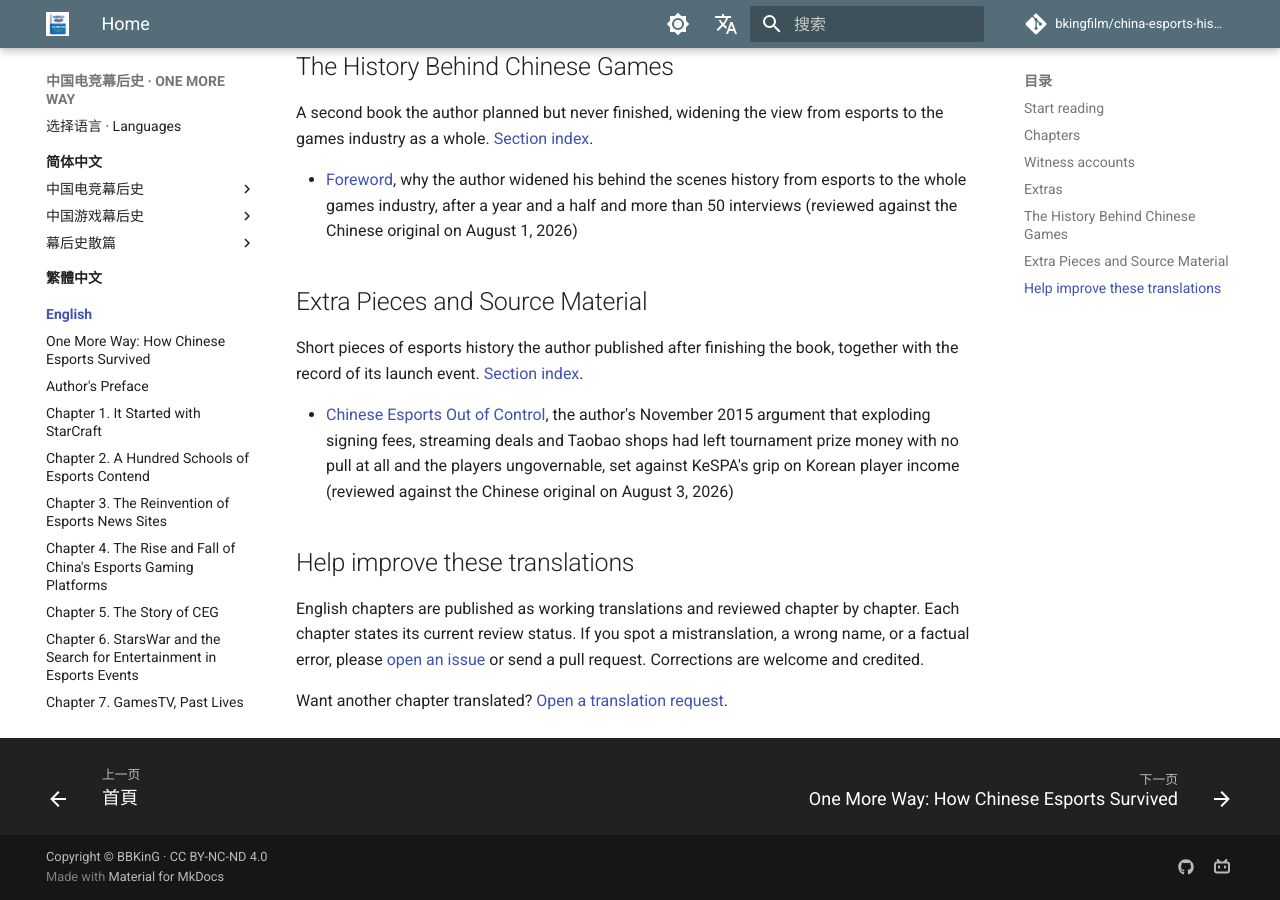
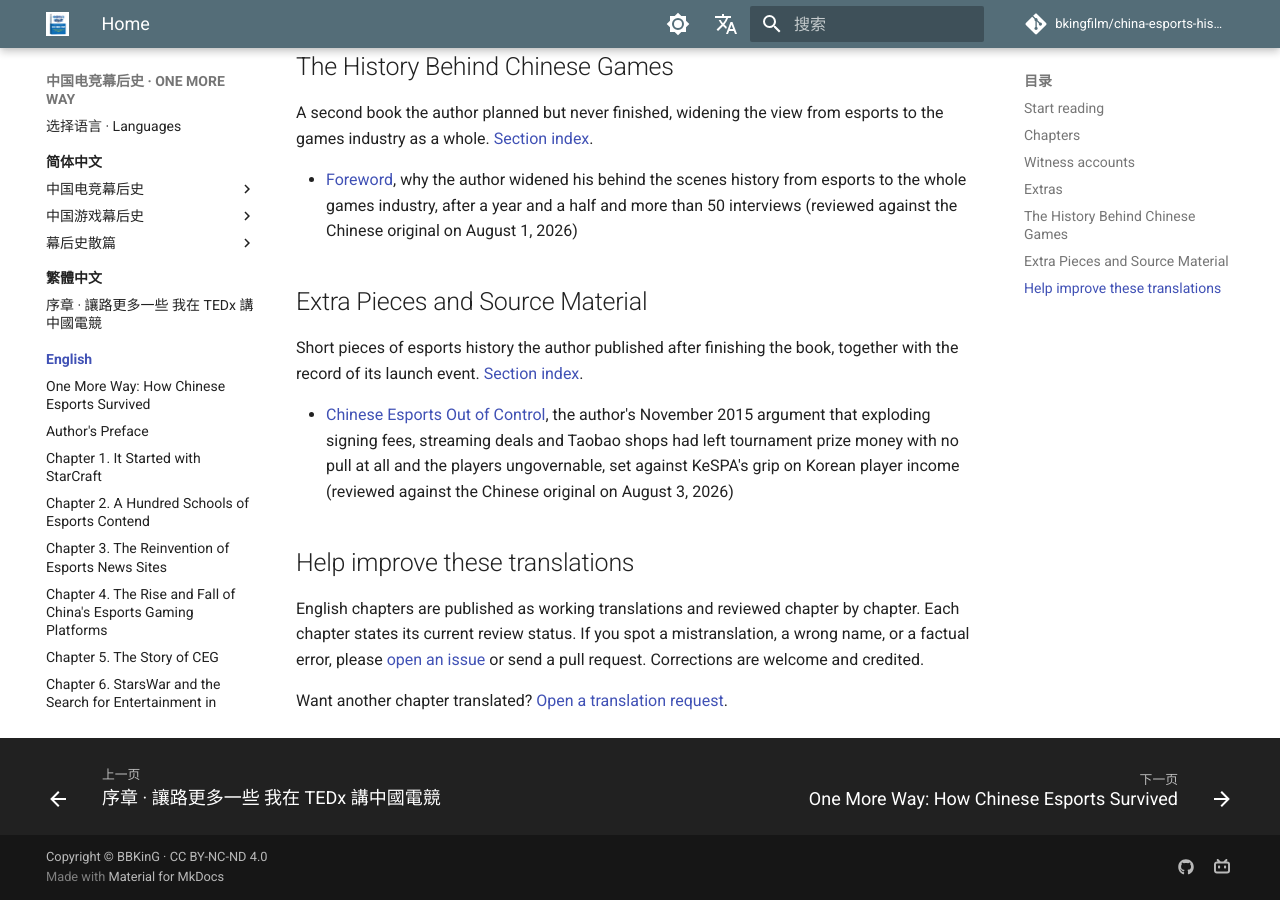
Before and after one commit to bkingfilm/china-esports-history, an MkDocs documentation site: the page built from docs/en/index.md, in a window 1280 px wide and 900 px high, scrolled down 6626 px. Built offline with MkDocs 1.6.1 and Material for MkDocs 9.7.7, drawn with Linux system fonts in a browser that asks for light colours; comment, search, counter and statistics services are not loaded; part of the change alters nothing that is shown.

Commit message:
繁體中文版新增序章 TEDx 演講
譯自 docs/zh/chapters/序章-TEDx演讲-让路更多一些.md，繁體中文版的第一篇章節譯稿。
人名、機構名、賽事名與大陸特有事物保留原稱只轉字形，一般詞彙按台灣習慣在地化
（網路、影片、管道、滑鼠、次文化），網咖首次出現註明與大陸網吧並非同一種場所。
自檢：opencc s2tw 全等比對通過（差異僅出現在指向簡體原文的檔頭連結），
彎引號與破折號零殘留，圖片路徑存在，mkdocs build --strict 通過。

同時更新 docs/zh-tw/index.md 章節清單與 mkdocs.yml 的繁體中文 nav。

Co-Authored-By: Claude Opus 5 (1M context) <noreply@anthropic.com>

```diff
--- a/docs/zh-tw/index.md
+++ b/docs/zh-tw/index.md
@@ -17,3 +17,5 @@
 ## 章節
 
 （本區正在逐章增補，每一章都是等待校對的工作稿。）
+
+- [序章 讓路更多一些 我在 TEDx 講中國電競](one-more-way-tedx-2015.md)，作者 2015 年在 TEDxSuzhou 的演講。中國電競一度想照搬韓國那套電視加協會的模式，2004 年廣電總局一紙禁令把路堵死，之後靠 P2P 直播、富二代掏錢、優酷與淘寶，一路重新找活法的十七年（等待校對的工作稿）
--- /dev/null
+++ b/docs/zh-tw/one-more-way-tedx-2015.md
@@ -0,0 +1,107 @@
+# 序章 讓路更多一些 我在 TEDx 講中國電競
+
+> 《ONE MORE WAY：中國電競幕後史》其中一章。作者 BBKinG（劉洋）2015 年在 TEDxSuzhou 的演講。譯自簡體中文原文：[让路更多一些 我在TEDx 讲中国电竞](../zh/chapters/序章-TEDx演讲-让路更多一些.md)
+>
+> 首次發表於作者的知乎專欄，2015 年 5 月 16 日：https://zhuanlan.zhihu.com/p/19975183 完整演講影片在 Bilibili：[TEDx演講 中國電子競技 讓路更多一些](https://www.bilibili.com/video/BV1ts411U7tz/)
+>
+> 這是等待校對的工作稿。若您發現誤譯、用詞不合臺灣習慣或史實錯誤，歡迎[開一個 issue](https://github.com/bkingfilm/china-esports-history/issues/new) 或送出 pull request。
+
+![2015 年 BBKinG 在 TEDxSuzhou 演講](../assets/images/0e9d3c3ec1.jpg)
+
+經常有人問我，電子競技到底是什麼？
+
+其實很簡單，我認為，電子競技就是把「人與人鬥，其樂無窮」的這個過程電子化了。只是必須以公平、公正和契約精神為前提。
+
+所以，與一些人看法不同的是，我認為，任何遊戲都可以做出電子競技模式，任何人都可以成為電子競技選手，我們周圍，很多年齡大的人在網路上玩鬥地主打橋牌，小孩子坐在一起用 iPad 玩憤怒的小鳥（臺譯《憤怒鳥》）比誰分高，女孩子玩體感遊戲兩個人飆舞，年輕人組隊玩的 DOTA、英雄聯盟，以及未來會越來越完善的 3D 虛擬技術遊戲，這些項目只要在公平、公正和契約精神的前提下發展，就會衍生出比賽、明星、俱樂部、媒體、直播平臺等等複雜的電競體系。
+
+這就是我理解的電子競技，說起來好像不到一分鐘就結束了，但是這背後是全世界無數電競人十多年的艱難探索和嘗試。
+
+1999 年，韓國人建立了世界上第一個專業遊戲電視臺 OngameNet，就是現在依然很有名的 OGN，同年他們成立了韓國電子競技協會 Kespa，也就是說，韓國人在 1999 年就建立了這樣一個電子競技模式。
+
+**電視臺 + 電子競技 + Kespa**
+
+這是個很厲害的模式，如果我們仔細分析這個模式，電視臺天生擁有推廣管道和商業變現能力，電子競技賽事做產品，Kespa 強化了行業規則，讓每個鏈條都可以環環相扣，穩定發展。
+
+而且韓國的遊戲電視頻道的覆蓋率非常高，2006 年，OGN 在韓國接入了 1300 多萬戶家庭，而這一年韓國的總人口才 4700 多萬，再加上韓國政府的支持，他們的電競賽事贊助商都是大韓航空、三星、現代這樣的大國企，一方面是廣泛的群眾基礎，再加上完整的商業模式，這讓韓國電子競技從一開始就進入了一個良性循環的狀態。
+
+同時期的中國電子競技，在 2004 年之前發展得非常快，大家透過 WCG、CPL 和 ESWC 等國際賽事，開始見識到韓國電子競技商業化運作的成功，他們的模式也被我們認為是當時最好的模式。
+
+所以當 2003 年 11 月 18 日，中國電子競技被國家體育局設立為中國第 99 個體育項目時，我們非常開心，一方面因為我們終於可以名正言順地把韓國電子競技的模式在中國搞起來了，另一方面中國很多衛視都已經開設了遊戲節目，比如，旅遊衛視的《遊戲東西》，上海電視臺的《遊點瘋狂》，西安電視臺的《遊戲俱樂部》，CCTV5 的《電子競技世界》，而且這些節目的收視率都名列前茅，可以說，中國電子競技在那一刻有著無與倫比的資源和市場前景。
+
+而這一切，都停止在 2004 年 4 月 12 日，那一天廣電總局發布了《關於禁止播出電腦網絡遊戲類節目的通知》，剛才說的那些節目，全部被停掉了，這意味著從那一刻起，韓國電子競技的那條路，在中國徹底堵死了。
+
+所幸的是，中國電子競技愛好者和電競人都沒有放棄，我們找到了一條新的路，也是我們當時唯一的一條路。
+
+**網際網路 + 電子競技**
+
+可是，怎麼走呢？我們當時並不是太清楚，但是天無絕人之路，一個新的網際網路技術出現了。
+
+它叫 P2P 串流媒體直播技術，這個技術簡單地說就是，讓網路上的影片看的人越多速度越快，2004 年，國內也出現了以此技術為核心的 PPLIVE 和 PPS 這樣的直播平臺，讓中國電子競技也找到了新的模式。
+
+**P2P 直播平臺 + 電子競技賽事 + 贊助商**
+
+也正是這個模式，讓中國電競愛好者，從 2005 年開始，只需要坐在家裡或者網咖（大陸稱網吧，與臺灣的網咖並非同一種場所）裡就可以看到中國乃至世界級的電競比賽，特別是 2005 年和 2006 年的 WCG 世界總決賽，WE 俱樂部的 SKY 李曉峰獲得 WCG 兩連冠時，身披國旗站上領獎臺那一刻，全世界的電競愛好者都同步看到了，也就是在這之後，我們出去跟廠商談合作的時候，終於不用先花一個小時解釋什麼是電子競技了。
+
+可是，客觀地說，這種模式受時代的限制太大了，即使到現在，經過了這麼多年的網際網路的用戶培養，如今在網路上看影片直播的觀眾數量跟傳統媒體相比，依然差距巨大，這就更別說 10 年前了。
+
+所以，這個模式讓電子競技在很長的一段時間裡，只能飢一頓飽一頓地活著，根本談不上發展。
+
+而這個時期電子競技活得最滋潤的模式是什麼？大家猜一下？
+
+**富二代模式**
+
+大家別笑，如果不是這些對電子競技非常熱愛的富二代，中國電子競技可能走不過那個最困難的時期。
+
+可是，這個模式又有一個很大問題，它不穩定，這個錢說斷就斷了。
+
+於是，當 2008 年世界金融危機來臨的時候，沒有贊助商，推廣管道太窄，變現模式基本沒有的電子競技又一次跌回了黑暗中，很多電競組織被打散，很多電競人被迫去了其它行業。
+
+在 2008 年到 2010 年的這 3 年裡，中國電競人吃了很多苦頭，但是現在回頭看，這是很值得的，正因為那 3 年的全行業蕭條，讓電競人和電競愛好者都深深地意識到了一個問題，這個行業光靠理想是發展不下去的，我們必須要有自己的產品、自己的推廣管道、自己的變現模式，才能活下去，就像郭德綱說的，我們必須要活得很好，才談得上發展，才談得上壯大。
+
+所以到 2010 年金融危機過去之後，我個人認為此時的中國電子競技才算開始成熟了。
+
+而在這一年也發生了幾個非常重要的事情，2010 年 12 月 8 日，優酷上市了，上市之前，就開始大力推遊戲頻道，特別是電子競技，很多 DOTA 的退役選手和解說，開始在優酷上開自己的頻道。
+
+也是這一年，團購網站的概念興起了，網頁遊戲聯合營運的模式出現了，以及最重要的一點，90 後 20 歲了。
+
+簡單地說，這一年電子競技不但突然有了新的推廣管道，還增加很多變現手段。
+
+2011 年有個遊戲服裝品牌，他的創建人也是電競愛好者，他有很多做服裝的資源，他把電競和自己的資源整合在一起，做出了印遊戲圖案的服裝，然後他找到一個知名解說幫他做推廣，沒想到這個解說開了個淘寶店，第一個月就做到 30 萬的月銷售額了，之後每個月都在翻。
+
+大家突然發現，原來電子競技還能這樣玩呀，於是很多電競明星和解說紛紛開起了自己的淘寶店，賣東西，最開始是賣跟電競比較相關的滑鼠鍵盤這種周邊，後來產品種類也越來越多，現在不但有服裝、周邊、零食，還有箱包、生活用品、旅遊產品，甚至成人用品等等。其中就有大家經常聽到的肉鬆餅模式，很多人嘲笑肉鬆餅模式，可是我認為肉鬆餅模式的成功意味著中國電子競技的新模式也就此誕生。
+
+**優酷 + 淘寶 + 電子競技**
+
+我個人認為，這個模式的出現具有劃時代的意義，我把這個模式稱為自我關注度變現。這意味著中國電子競技，從此有自己的推廣管道，有了自己的產品、自己的變現方式，從這一刻起，即使沒有贊助商，沒有富二代，電子競技也可以活下去了。
+
+可是在這個時候，另一個存在多年的矛盾終於被激化了。
+
+我把它叫中國電子競技的泡沫戰爭。
+
+這種泡沫戰爭在中國電子競技發展的這 17 年裡，打了好幾次，其中最大的一場發生在 2010 年 DOTA 的時代，由於電競行業展現出的影響力越來越大，所以吸引了很多資本的瘋狂湧入。
+
+他們進來之後做的第一件事情，就是搶這個行業的核心資源，電競選手，當時的挖人大戰已經打瘋了，他們是無視合約違約金的，比如，你俱樂部跟選手簽的合約裡寫違約金是 50 萬，100 萬，他們是直接把這個錢扔在你臉上，然後說，這個人我要定了，就把人挖走了。
+
+當這個泡沫戰爭打到最後時，所有參戰的俱樂部發現自己都是輸家，因為花出去的錢根本賺不回來，於是，大家開始意識到，這個事不能這麼搞了，電子競技要重建契約精神，要有規矩。
+
+於是，2011 年，中國 12 家最大的職業電子競技俱樂部，抱團成立了一個電子競技聯盟。
+
+又經過這近 5 年的探索和完善，如今的中國電子競技已經形成了穩定的行業格局，聯盟提供了一種溝通協商的基礎，現在每個賽季結束後有專門的轉會窗口期，在這個時期裡俱樂部的經紀人可以去找其它俱樂部的負責人商談選手的轉會事宜，如果選手有出現作弊、代打、消極比賽，甚至是出席活動時的穿衣和言談舉止不合適，聯盟都有具體的條文做規範。
+
+到了 2014 年 8 月，也就是去年，美國亞馬遜 9.7 億美金收掉電競直播平臺 Twitch 後，很多類似 Twitch 的直播平臺在中國火起來了，又一次引發了資本和大眾對電子競技的新一輪關注，電子競技的模式也變得更加複雜，我們過幾年再來評論它。
+
+關於未來，我認為電子競技會像當年電影行業剛誕生一樣，它大幅度地降低了大眾休閒娛樂的消費成本和門檻，而且它比看電影還要方便、廉價，互動性強，這些都將帶來一場互動娛樂形式的新革命，並且會衍生出一個龐大的娛樂產業格局。
+
+最後我要說，我今天的這個演講，並不是來說電子競技有多好多完美，大家都來玩吧，不是，電競只是這個社會的一個縮影，有很多問題我們還在尋找解決方法。
+
+比如，我們經常接到家長的電話，跟我們說自己的小孩子要退學打電競，他什麼辦法都用過了，還是攔不住，希望我們能找個電競明星出面幫忙勸勸他的孩子，我們通常都會幫他勸的。
+
+因為我曾經就是這樣一個小孩子，所以我知道，大部分小孩子的內心裡其實並不是十分確信自己適合走電子競技這條路的。他們只是在自己學業受挫之後，潛意識裡在給自己找新的出路。
+
+可這正是問題的根源，除了高考那條獨木橋之外，我們的社會給小孩子提供的路太少了。於是，貌似精彩熱鬧的電腦、網際網路、遊戲，便成了他慌亂中抓住的救命稻草。
+
+我其實根本不在意他是否選擇電子競技，我在意的是，他選的這條路他是不是真的喜歡，是否合適自己，並且知道該怎麼走？
+
+而我們這一代人的責任，是努力地探索和開拓新的路子，建立一個可以包容孕育新文化的世界，讓我們的下一代敢想敢選能做，讓那些健康向上的次文化都有機會發芽生長。
+
+這便是我這個演講的全部目的，謝謝大家
--- a/mkdocs.yml
+++ b/mkdocs.yml
@@ -158,6 +158,7 @@ nav:
           - 新书发布会: zh/appendix/09-新书发布会.md
   - 繁體中文:
       - 首頁: zh-tw/index.md
+      - 序章 · 讓路更多一些 我在 TEDx 講中國電競: zh-tw/one-more-way-tedx-2015.md
   - English:
       - "Home": en/index.md
       - "One More Way: How Chinese Esports Survived": en/one-more-way-tedx-2015.md
```
